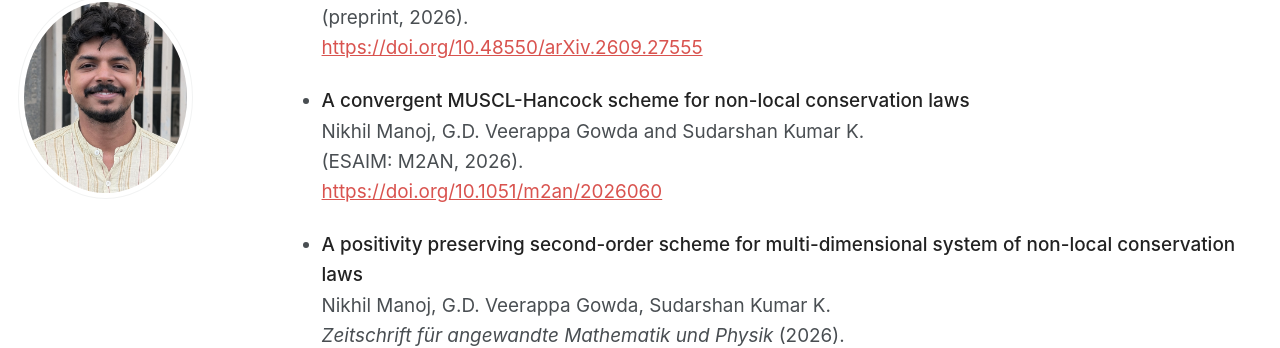
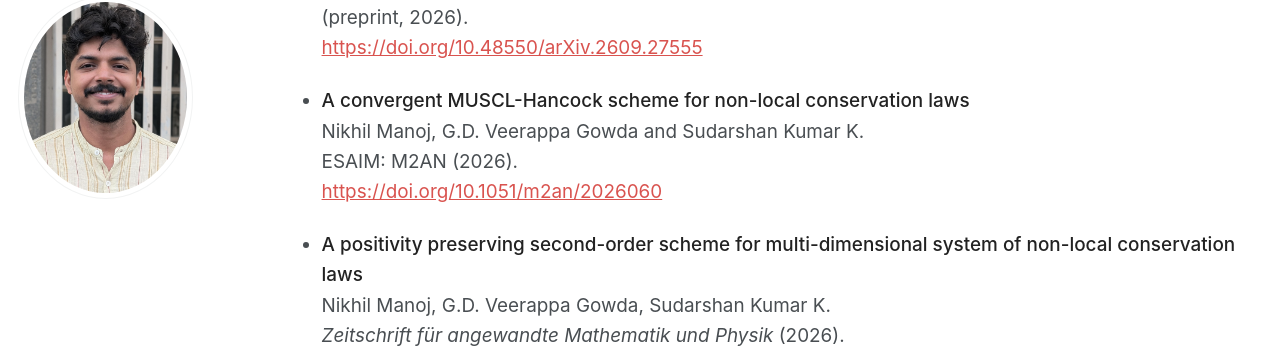
Before and after one commit to nikhil0597/nikhil0597.github.io, a Jekyll site: the page built from _pages/publications.html, in a window 1280 px wide and 900 px high, scrolled down 492 px. Shown: the part 110-458 px from the top of the window. Built offline with Jekyll 4.4.1, drawn with Linux system fonts in a browser that asks for light colours; part of the change alters nothing that is shown.

```diff
--- a/_pages/publications.html
+++ b/_pages/publications.html
@@ -59,7 +59,7 @@ author_profile: true
       A convergent MUSCL-Hancock scheme for non-local conservation laws
     </span><br>
     Nikhil Manoj, G.D. Veerappa Gowda and Sudarshan Kumar K.<br>
-    (ESAIM: M2AN, 2026).<br>
+    ESAIM: M2AN (2026).<br>
     <a href="https://doi.org/10.1051/m2an/2026060">
       https://doi.org/10.1051/m2an/2026060
     </a>
```
